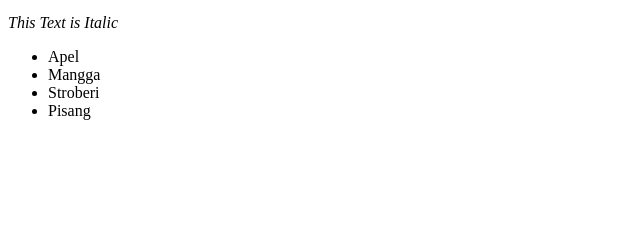
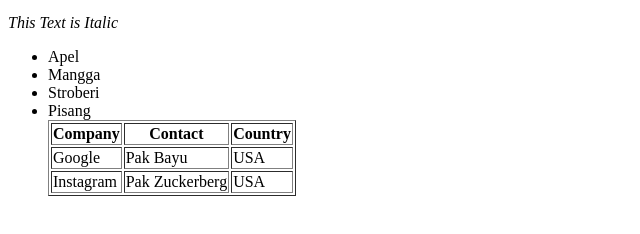
Before and after one commit to danangathaya2606/revou_course_day_2, a plain HTML site: page index.html in a window 1280 px wide. Shown: the part 100-334 px from the top of the page, without its empty margins (0-640 px from the left). Drawn offline with Linux system fonts and the light colour scheme.

Commit message:
nambah tabek

```diff
--- a/index.html
+++ b/index.html
@@ -14,6 +14,23 @@
       <li>Mangga</li>
       <li>Stroberi</li>
       <li>Pisang</li>
+      <table border="1">
+        <tr>
+          <th>Company</th>
+          <th>Contact</th>
+          <th>Country</th>
+        </tr>
+        <tr>
+          <td>Google</td>
+          <td>Pak Bayu</td>
+          <td>USA</td>
+        </tr>
+        <tr>
+          <td>Instagram</td>
+          <td>Pak Zuckerberg</td>
+          <td>USA</td>
+        </tr>
+      </table>
     </ul>
   </body>
 </html>
```
